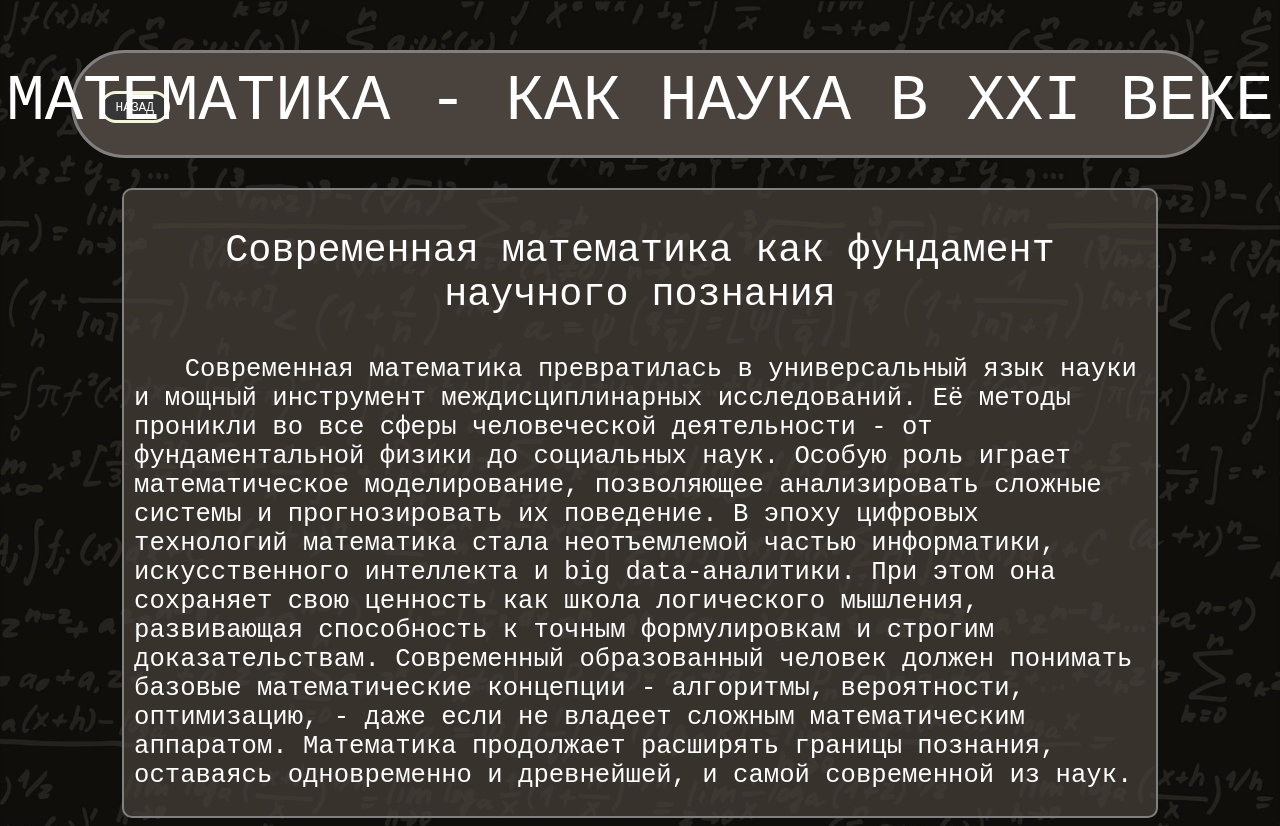
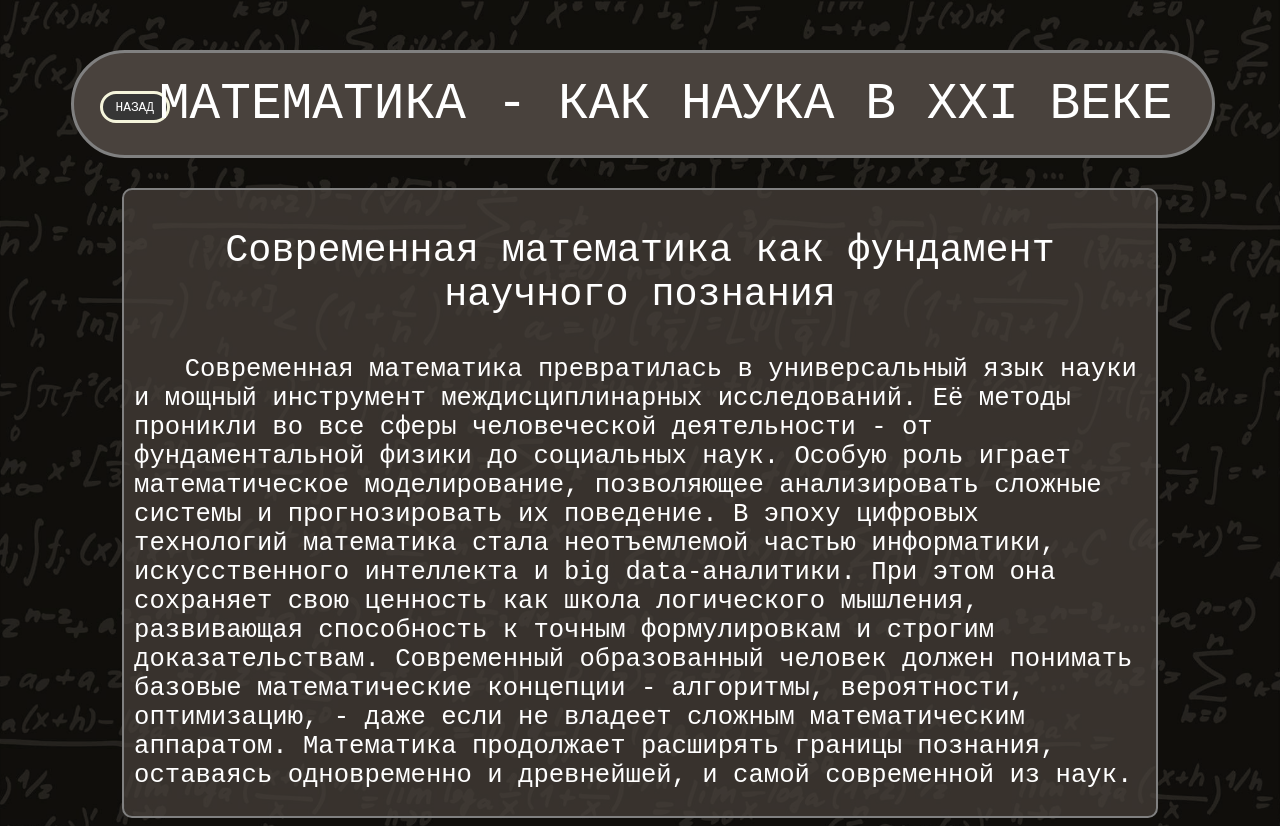
Before and after one commit to Frackis/matem.github.io, a plain HTML site: page mat.html in a window 1280 px wide. Drawn offline with Linux system fonts and the light colour scheme.

Commit message:
Add files via upload

```diff
--- a/styles.css
+++ b/styles.css
@@ -76,3 +76,8 @@ width: auto;
   font-size: 5vw;
   white-space: nowrap;
 }
+#mat {
+  font-size: 4vw;
+  left: 52%;
+  margin-top: 1.7%;
+}
```
